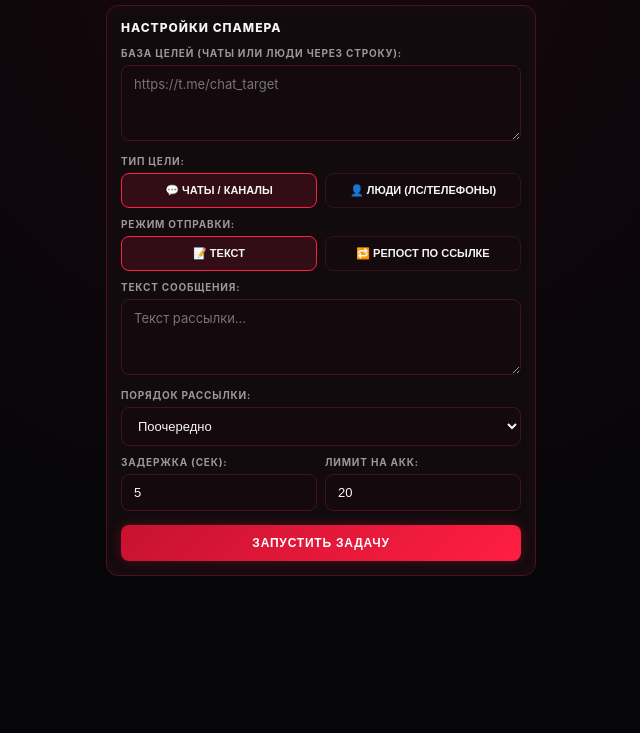
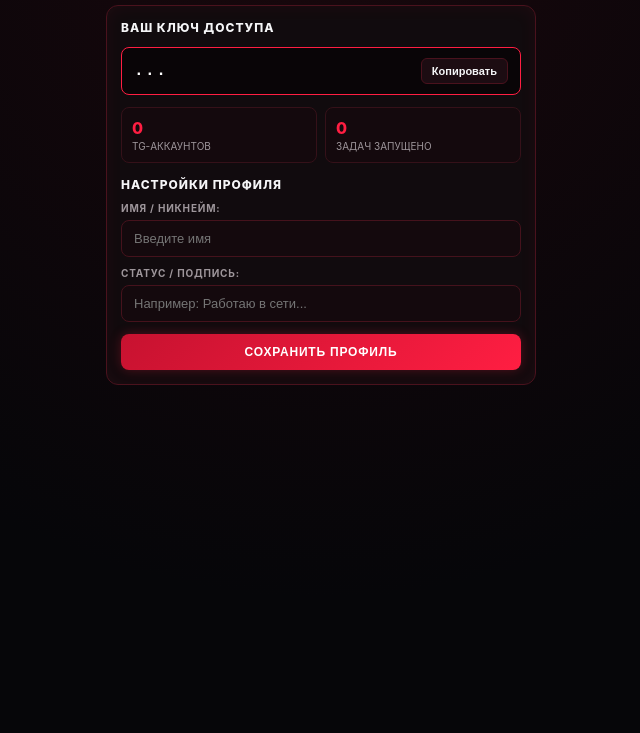
Before and after one commit to blackjentelmen-coder/telegram-crm, a plain HTML site: page index.html in a window 1280 px wide. Shown: the part 67-800 px from the top of the page, without its empty margins (319-959 px from the left). Drawn offline with Linux system fonts and the light colour scheme; no server answers.

Commit message:
index.html

```diff
--- a/index.html
+++ b/index.html
@@ -3,7 +3,7 @@
 <head>
     <meta charset="UTF-8">
     <meta name="viewport" content="width=device-width, initial-scale=1.0">
-    <title>GHOSTCORE | Кабинет</title>
+    <title>GHOSTCORE | Личный кабинет</title>
     <style>
         :root {
             --bg-main: #060609;
@@ -31,8 +31,6 @@
             max-width: 430px;
             margin: 0 auto;
         }
-
-        /* Верхняя шапка */
         .nav-bar {
             display: flex;
             align-items: center;
@@ -67,9 +65,9 @@
             border-radius: 2px;
         }
         .logo-title {
-            font-size: 19px;
+            font-size: 18px;
             font-weight: 800;
-            letter-spacing: 2px;
+            letter-spacing: 1.5px;
             color: var(--neon-red);
             text-shadow: 0 0 12px var(--neon-red-soft);
             text-transform: uppercase;
@@ -85,8 +83,6 @@
             font-weight: 600;
             white-space: nowrap;
         }
-
-        /* Боковое меню слева */
         .drawer-mask {
             position: fixed;
             inset: 0;
@@ -99,7 +95,7 @@
             position: fixed;
             top: 0;
             left: 0;
-            width: 270px;
+            width: 275px;
             max-width: 82vw;
             height: 100vh;
             background: #0d080b;
@@ -155,8 +151,6 @@
             border-color: var(--neon-red);
             background: rgba(255, 30, 66, 0.14);
         }
-
-        /* Карточка активного раздела */
         .frame-card {
             background: var(--panel-bg);
             border: 1.5px solid var(--panel-border);
@@ -201,7 +195,58 @@
             resize: vertical;
             font-family: inherit;
         }
-
+        .key-row {
+            display: flex;
+            align-items: center;
+            justify-content: space-between;
+            gap: 8px;
+            background: #090507;
+            border: 1px solid var(--neon-red);
+            border-radius: 8px;
+            padding: 10px 12px;
+        }
+        .key-val {
+            font-family: monospace;
+            font-size: 16px;
+            font-weight: 800;
+            letter-spacing: 1.5px;
+            color: #fff;
+            user-select: all;
+        }
+        .copy-btn {
+            padding: 6px 10px;
+            border-radius: 6px;
+            background: #1c0c12;
+            border: 1px solid var(--panel-border);
+            color: var(--text-main);
+            font-size: 11px;
+            font-weight: 700;
+            cursor: pointer;
+            white-space: nowrap;
+        }
+        .stats-row {
+            display: grid;
+            grid-template-columns: 1fr 1fr;
+            gap: 8px;
+            margin-top: 12px;
+        }
+        .stat-box {
+            background: #14090d;
+            border: 1px solid #351119;
+            border-radius: 8px;
+            padding: 10px;
+        }
+        .stat-num {
+            font-size: 16px;
+            font-weight: 800;
+            color: var(--neon-red);
+        }
+        .stat-cap {
+            font-size: 10px;
+            color: var(--text-muted);
+            text-transform: uppercase;
+            margin-top: 2px;
+        }
         .btn-red {
             width: 100%;
             padding: 11px 14px;
@@ -290,14 +335,17 @@
             <button type="button" class="drawer-close" onclick="closeDrawer()">✕</button>
         </div>
 
+        <div class="drawer-cap">Личный кабинет</div>
+        <button type="button" id="nav-profile" class="drawer-btn active" onclick="openSection('profile'); closeDrawer();">👤 Профиль и ключ</button>
+
         <div class="drawer-cap">Функции</div>
-        <button type="button" id="nav-spammer" class="drawer-btn active" onclick="openSection('spammer'); closeDrawer();">🚀 Спамер</button>
+        <button type="button" id="nav-spammer" class="drawer-btn" onclick="openSection('spammer'); closeDrawer();">🚀 Спамер</button>
         <button type="button" id="nav-inviter" class="drawer-btn" onclick="openSection('inviter'); closeDrawer();">👥 Инвайтер</button>
         <button type="button" id="nav-parser" class="drawer-btn" onclick="openSection('parser'); closeDrawer();">🔍 Парсер</button>
         <button type="button" id="nav-accounts" class="drawer-btn" onclick="openSection('accounts'); closeDrawer();">📱 Telegram аккаунты</button>
 
         <div class="drawer-cap">Навигация</div>
-        <a href="/" class="drawer-btn">🏠 Главная</a>
+        <a href="/" class="drawer-btn">💬 Главная и чат</a>
         <a href="/admin" class="drawer-btn">⚙️ Админ-панель</a>
         <a href="/logout-client" class="drawer-btn">🚪 Выйти</a>
     </aside>
@@ -310,14 +358,44 @@
                     <span></span>
                     <span></span>
                 </button>
-                <div class="logo-title" id="section-header-title">СПАМЕР</div>
+                <div class="logo-title" id="section-header-title">КАБИНЕТ</div>
             </div>
             <a href="/logout-client" class="exit-link">Выйти</a>
         </header>
 
         <div id="status-toast" class="toast"></div>
 
-        <!-- Раздел 1: Telegram аккаунты (показывается только при выборе в меню) -->
+        <section id="sec-profile" class="frame-card">
+            <div class="frame-title">ВАШ КЛЮЧ ДОСТУПА</div>
+            <div class="key-row">
+                <span id="profile-key" class="key-val">...</span>
+                <button type="button" class="copy-btn" onclick="copyProfileKey()">Копировать</button>
+            </div>
+
+            <div class="stats-row">
+                <div class="stat-box">
+                    <div id="stat-accs" class="stat-num">0</div>
+                    <div class="stat-cap">TG-аккаунтов</div>
+                </div>
+                <div class="stat-box">
+                    <div id="stat-tasks" class="stat-num">0</div>
+                    <div class="stat-cap">Задач запущено</div>
+                </div>
+            </div>
+
+            <form action="/cabinet/update-profile" method="POST" style="margin-top: 14px;">
+                <div class="frame-title" style="margin-bottom: 6px;">НАСТРОЙКИ ПРОФИЛЯ</div>
+
+                <label class="field-label">ИМЯ / НИКНЕЙМ:</label>
+                <input type="text" id="inp-client-name" name="client_name" class="field-box" placeholder="Введите имя" maxlength="40">
+
+                <label class="field-label">СТАТУС / ПОДПИСЬ:</label>
+                <input type="text" id="inp-status-text" name="status_text" class="field-box" placeholder="Например: Работаю в сети..." maxlength="80">
+
+                <button type="submit" class="btn-red">СОХРАНИТЬ ПРОФИЛЬ</button>
+            </form>
+        </section>
+
         <section id="sec-accounts" class="frame-card" style="display: none;">
             <div class="frame-title">TELEGRAM АККАУНТЫ</div>
             <form action="/cabinet/add-account" method="POST">
@@ -328,8 +406,7 @@
             <a href="/cabinet/start-qr" class="btn-green">ВХОД ПО QR-КОДУ</a>
         </section>
 
-        <!-- Раздел 2: Инструмент (показывается выбранный инструмент без дублирующих вкладок) -->
-        <section id="sec-tool" class="frame-card">
+        <section id="sec-tool" class="frame-card" style="display: none;">
             <form action="/cabinet/run-task" method="POST">
                 <input type="hidden" id="task_type" name="task_type" value="spammer">
                 <input type="hidden" id="target_type" name="target_type" value="chats">
@@ -434,6 +511,7 @@
         const mask = document.getElementById("drawer-mask");
 
         const titles = {
+            profile: "КАБИНЕТ",
             spammer: "СПАМЕР",
             inviter: "ИНВАЙТЕР",
             parser: "ПАРСЕР",
@@ -450,21 +528,19 @@
         }
 
         function openSection(section) {
-            ["spammer", "inviter", "parser", "accounts"].forEach(id => {
+            ["profile", "spammer", "inviter", "parser", "accounts"].forEach(id => {
                 const navBtn = document.getElementById("nav-" + id);
                 if (navBtn) navBtn.classList.toggle("active", id === section);
             });
 
-            document.getElementById("section-header-title").textContent = titles[section] || "GHOSTCORE";
+            document.getElementById("section-header-title").textContent = titles[section] || "КАБИНЕТ";
 
-            if (section === "accounts") {
-                document.getElementById("sec-accounts").style.display = "block";
-                document.getElementById("sec-tool").style.display = "none";
-            } else {
-                document.getElementById("sec-accounts").style.display = "none";
-                document.getElementById("sec-tool").style.display = "block";
+            document.getElementById("sec-profile").style.display = (section === "profile") ? "block" : "none";
+            document.getElementById("sec-accounts").style.display = (section === "accounts") ? "block" : "none";
+            document.getElementById("sec-tool").style.display = (["spammer", "inviter", "parser"].includes(section)) ? "block" : "none";
+
+            if (["spammer", "inviter", "parser"].includes(section)) {
                 document.getElementById("task_type").value = section;
-
                 ["spammer", "inviter", "parser"].forEach(tool => {
                     document.getElementById("block-" + tool).style.display = (tool === section) ? "block" : "none";
                 });
@@ -485,6 +561,31 @@
             document.getElementById("spam-forward-box").style.display = (val === "forward") ? "block" : "none";
         }
 
+        function copyProfileKey() {
+            const keyText = document.getElementById("profile-key").textContent.trim();
+            if (navigator.clipboard && keyText && keyText !== "...") {
+                navigator.clipboard.writeText(keyText).catch(() => {});
+            }
+        }
+
+        async function loadProfile() {
+            try {
+                const res = await fetch("/api/profile");
+                if (!res.ok) return;
+                const data = await res.json();
+                if (!data.authenticated || !data.profile) return;
+
+                const p = data.profile;
+                document.getElementById("profile-key").textContent = p.key_code || "";
+                document.getElementById("inp-client-name").value = p.client_name || "";
+                document.getElementById("inp-status-text").value = p.status_text || "";
+                document.getElementById("stat-accs").textContent = String(p.tg_accounts_count ?? 0);
+                document.getElementById("stat-tasks").textContent = String(p.tasks_count ?? 0);
+            } catch (e) {
+                console.error(e);
+            }
+        }
+
         const params = new URLSearchParams(window.location.search);
         const msg = params.get("message");
         if (msg) {
@@ -495,8 +596,11 @@
 
         if (window.location.hash === "#inviter") openSection("inviter");
         else if (window.location.hash === "#parser") openSection("parser");
+        else if (window.location.hash === "#spammer") openSection("spammer");
         else if (window.location.hash === "#accounts") openSection("accounts");
-        else openSection("spammer");
+        else openSection("profile");
+
+        loadProfile();
     </script>
 </body>
 </html>
```
